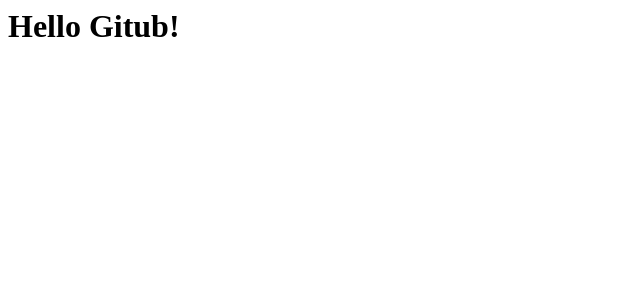
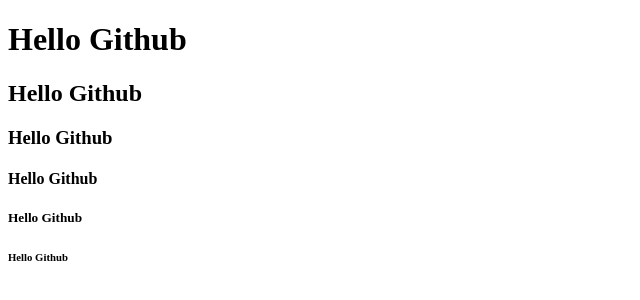
Before and after one commit to minjumandu/first, a plain HTML site: page index.html in a window 1280 px wide. Shown: the whole page, without its empty margins (0-640 px from the left). Drawn offline with Linux system fonts and the light colour scheme.

Commit message:
index.html 수정

```diff
--- a/index.html
+++ b/index.html
@@ -1 +1,17 @@
-<h1>Hello Gitub!</h1>
+<!DOCTYPE html>
+<html lang="en">
+<head>
+    <meta charset="UTF-8">
+    <meta name="viewport" content="width=device-width, initial-scale=1.0">
+    <title>Document</title>
+</head>
+<body>
+    <h1>Hello Github</h1>
+    <h2>Hello Github</h2>
+    <h3>Hello Github</h3>
+    <h4>Hello Github</h4>
+    <h5>Hello Github</h5>
+    <h6>Hello Github</h6>
+
+</body>
+</html>
```
